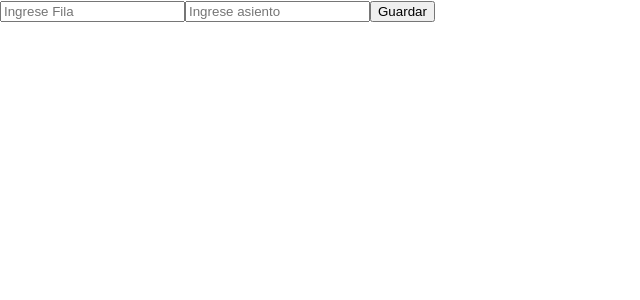
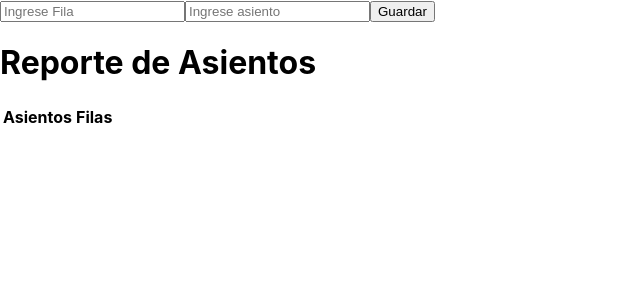
Before and after one commit to DanielLlumigusin/AnalisisCrud, a React (Create React App) app in the folder frontend/: page / in a window 1280 px wide. Shown: the top 300 px of the page, without its empty margins (0-640 px from the left). Built offline with nearby package versions, Linux system fonts and the light colour scheme.

Commit message:
Guardar en Arreglo

```diff
--- a/frontend/src/App.js
+++ b/frontend/src/App.js
@@ -1,4 +1,4 @@
-import logo from './logo.svg';
+
 import './App.css';
 import React,{useState} from 'react';
 
@@ -10,9 +10,10 @@ function App() {
 
   const [reservados,setReservados] = useState([])
 
-  function Imprimir(){
-    console.log(filas)
-    console.log(asientos)
+
+  function Guardar(filas_temporales, asientos_temporales){
+    setReservados([...reservados,[filas_temporales, asientos_temporales]]);
+    console.log(reservados)
   }
 
   return (
@@ -20,10 +21,16 @@ function App() {
       <div className='form'>
         <input type='text' placeholder='Ingrese Fila' onChange={(e) => setFilas(e.target.value)}></input>
         <input type='text' placeholder='Ingrese asiento' onChange={(e) => setAsientos(e.target.value)}></input>
-        <button type='button' onClick={(e)=>Imprimir()}>Guardar</button>
+        <button type='button' onClick={(e)=>Guardar(filas, asientos)}>Guardar</button>
       </div>
       <div className='report'>
-
+          <h1>Reporte de Asientos</h1>
+          <table>
+            <tr>
+              <th>Asientos</th>
+              <th>Filas</th>
+            </tr>
+          </table>
       </div>
     </div>
   );
```
